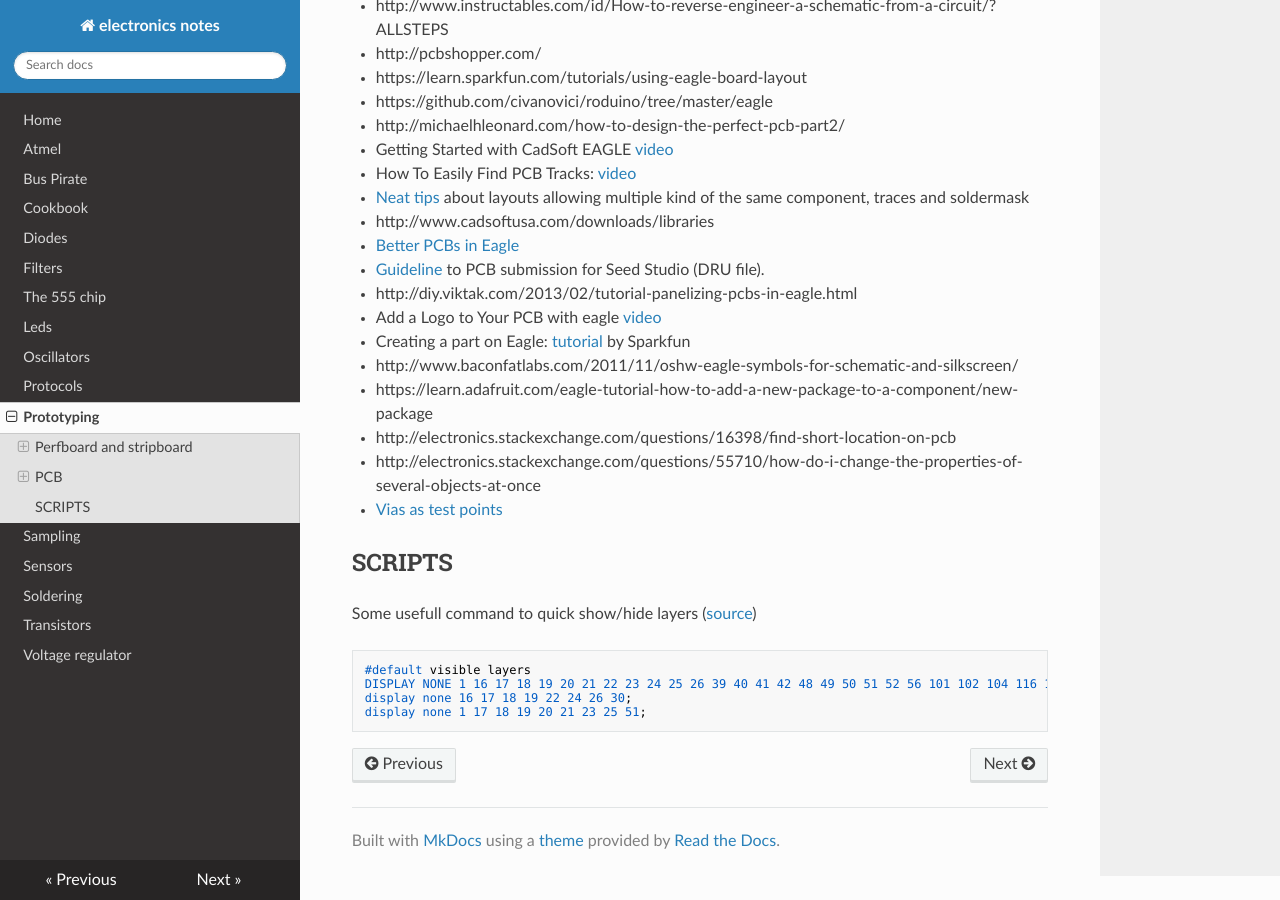
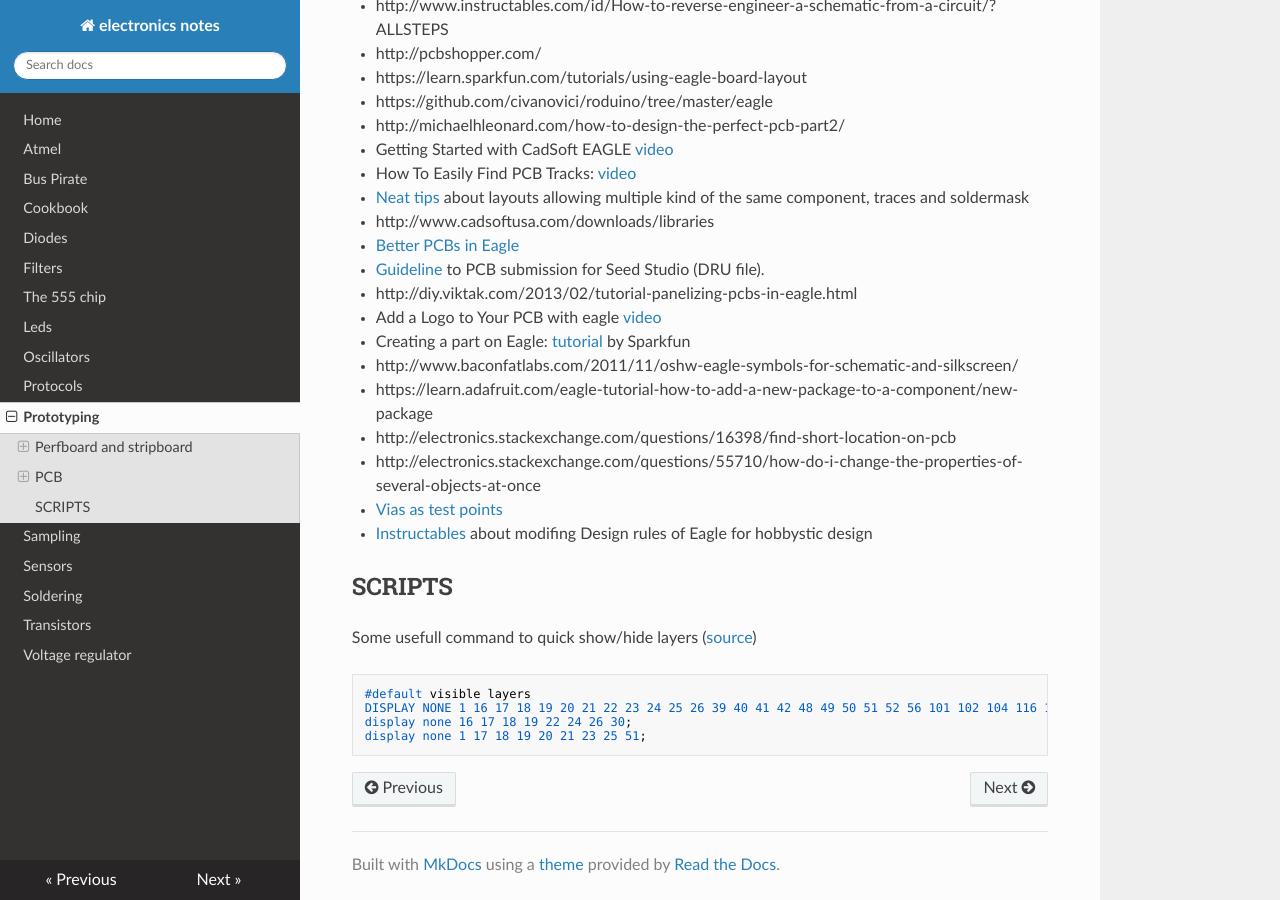
Before and after one commit to gipi/electronics-notes, an MkDocs documentation site: the page built from docs/Prototyping.md, in a window 1280 px wide and 900 px high, scrolled down 5455 px. Built offline with MkDocs 1.6.1, drawn with Linux system fonts in a browser that asks for light colours; nearby versions of some CDN libraries; old or Windows-style settings are respelled for this version of MkDocs.

Commit message:
Add link.

```diff
--- a/docs/Prototyping.md
+++ b/docs/Prototyping.md
@@ -148,6 +148,7 @@ processing has finished than you will found the created files in the folder.
  - http://electronics.stackexchange.com/questions/16398/find-short-location-on-pcb
  - http://electronics.stackexchange.com/questions/55710/how-do-i-change-the-properties-of-several-objects-at-once
  - [Vias as test points](http://electronics.stackexchange.com/questions/48557/testpoints-vias-versus-pads)
+ - [Instructables](http://www.instructables.com/id/Make-hobbyist-PCBs-with-professional-CAD-tools-by-/?ALLSTEPS) about modifing Design rules of Eagle for hobbystic design
 
 ## SCRIPTS
 
```
